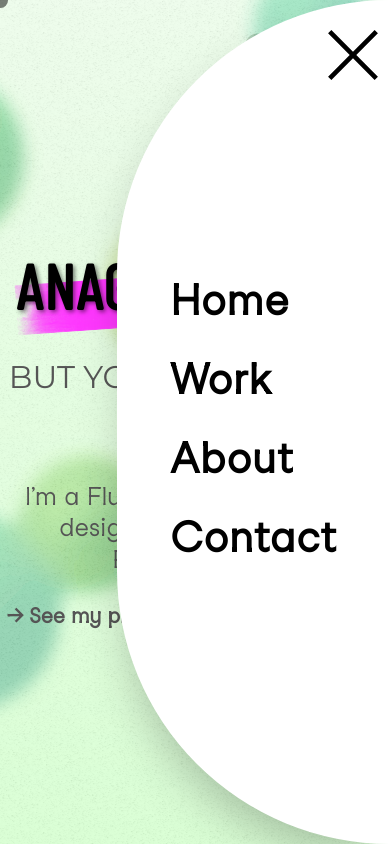
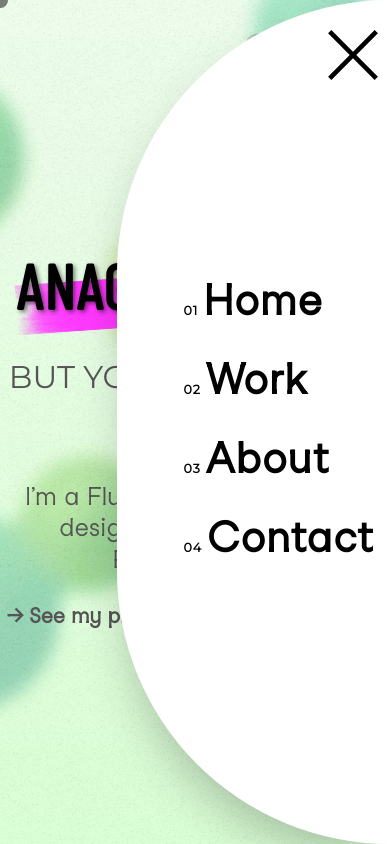
Before and after one commit to sunilband/Anagha-Portfolio, a Next.js app: page / in a window 390 px wide. Both pictures are taken after a click on the element 335 px from the left and 46 px from the top of the page. Built offline with nearby package versions, Linux system fonts and the light colour scheme; a web font is replaced by a local one.

Commit message:
added hamburger

```diff
--- a/components/header/Hamburger/Hamburger.tsx
+++ b/components/header/Hamburger/Hamburger.tsx
@@ -46,7 +46,7 @@ const Hamburger = ({ navVisible, setNavVisible }: Props) => {
               />
             </motion.div>
 
-            <div className="flex flex-col justify-center items-center h-full z-50 ">
+            <div className="flex flex-col justify-center items-center ml-20 h-full z-50 ">
               <div className="flex flex-col justify-center gap-4 text-[2em] z-50 tracking-wide font-bold noHighlight">
                 <motion.div
                   initial={{ opacity: 0, x: -100 }}
@@ -56,14 +56,15 @@ const Hamburger = ({ navVisible, setNavVisible }: Props) => {
                     scale: 1.1,
                     x:-10,
                     transition: { duration: 0.1 },
+                    shadow: "0px 0px 10px 0px rgba(0,0,0,0.75)"
                   }}
                 >
                   <Link
                     href="/"
-                    className="fiexenFont text-black hover:text-[#0028ff]/70"
+                    className="fiexenFont text-black hover:text-[#0028ff]/70 "
                     onClick={() => setNavVisible(false)}
                   >
-                    Home
+                   <span className="text-[0.3em] mr-2 montserratFont text-black">01</span>Home
                   </Link>
                 </motion.div>
 
@@ -82,7 +83,7 @@ const Hamburger = ({ navVisible, setNavVisible }: Props) => {
                     className="fiexenFont text-black hover:text-[#0028ff]/70"
                     onClick={() => setNavVisible(false)}
                   >
-                    Work
+                    <span className="text-[0.3em] mr-2 montserratFont text-black">02</span>Work
                   </Link>
                 </motion.div>
 
@@ -101,7 +102,7 @@ const Hamburger = ({ navVisible, setNavVisible }: Props) => {
                     className="fiexenFont text-black hover:text-[#0028ff]/70"
                     onClick={() => setNavVisible(false)}
                   >
-                    About
+                    <span className="text-[0.3em] mr-2 montserratFont text-black">03</span>About
                   </Link>
                 </motion.div>
 
@@ -120,7 +121,7 @@ const Hamburger = ({ navVisible, setNavVisible }: Props) => {
                     className="fiexenFont text-black hover:text-[#0028ff]/70"
                     onClick={() => setNavVisible(false)}
                   >
-                    Contact
+                    <span className="text-[0.3em] mr-2 montserratFont text-black">04</span>Contact
                   </Link>
                 </motion.div>
               </div>
```
